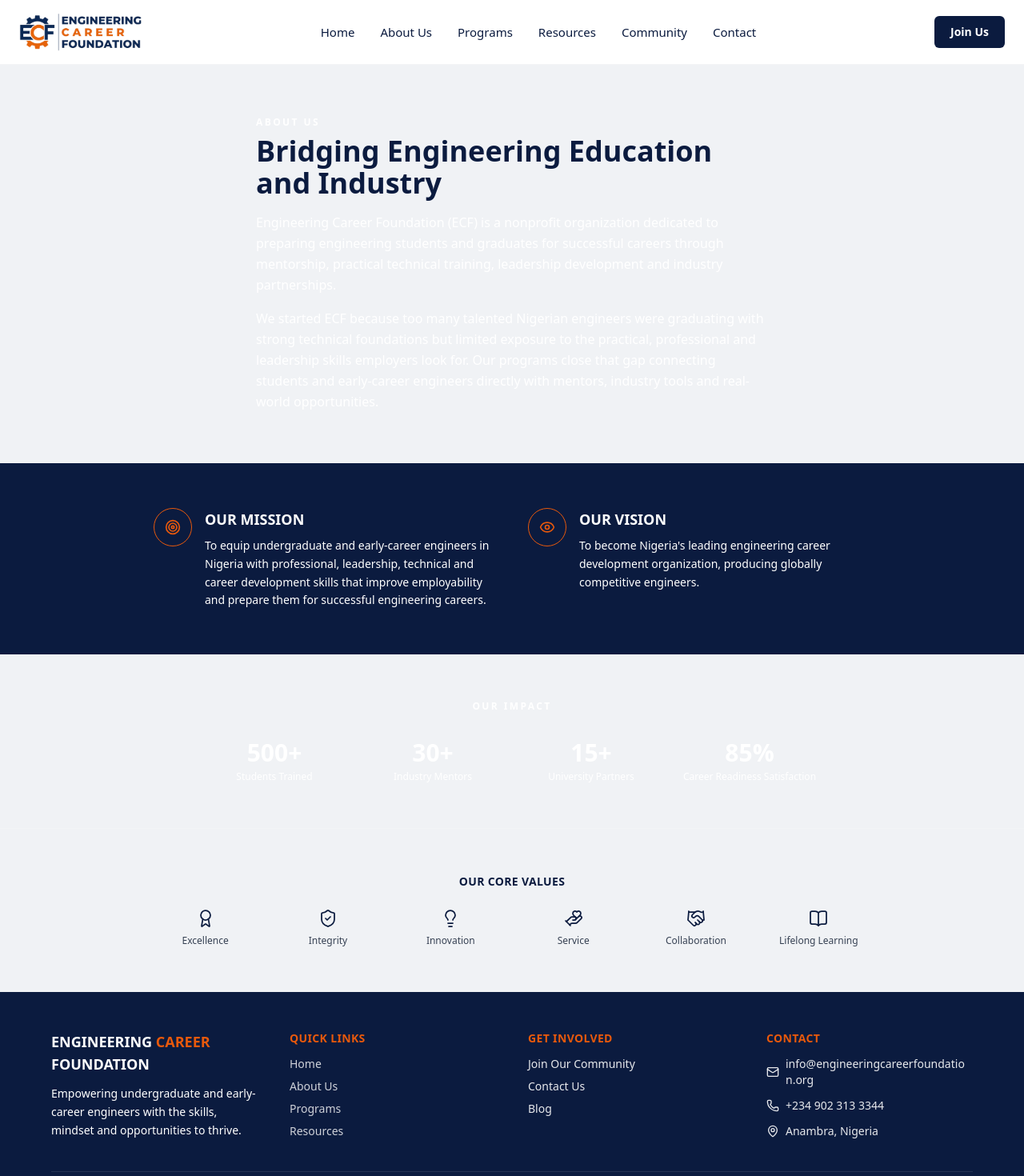
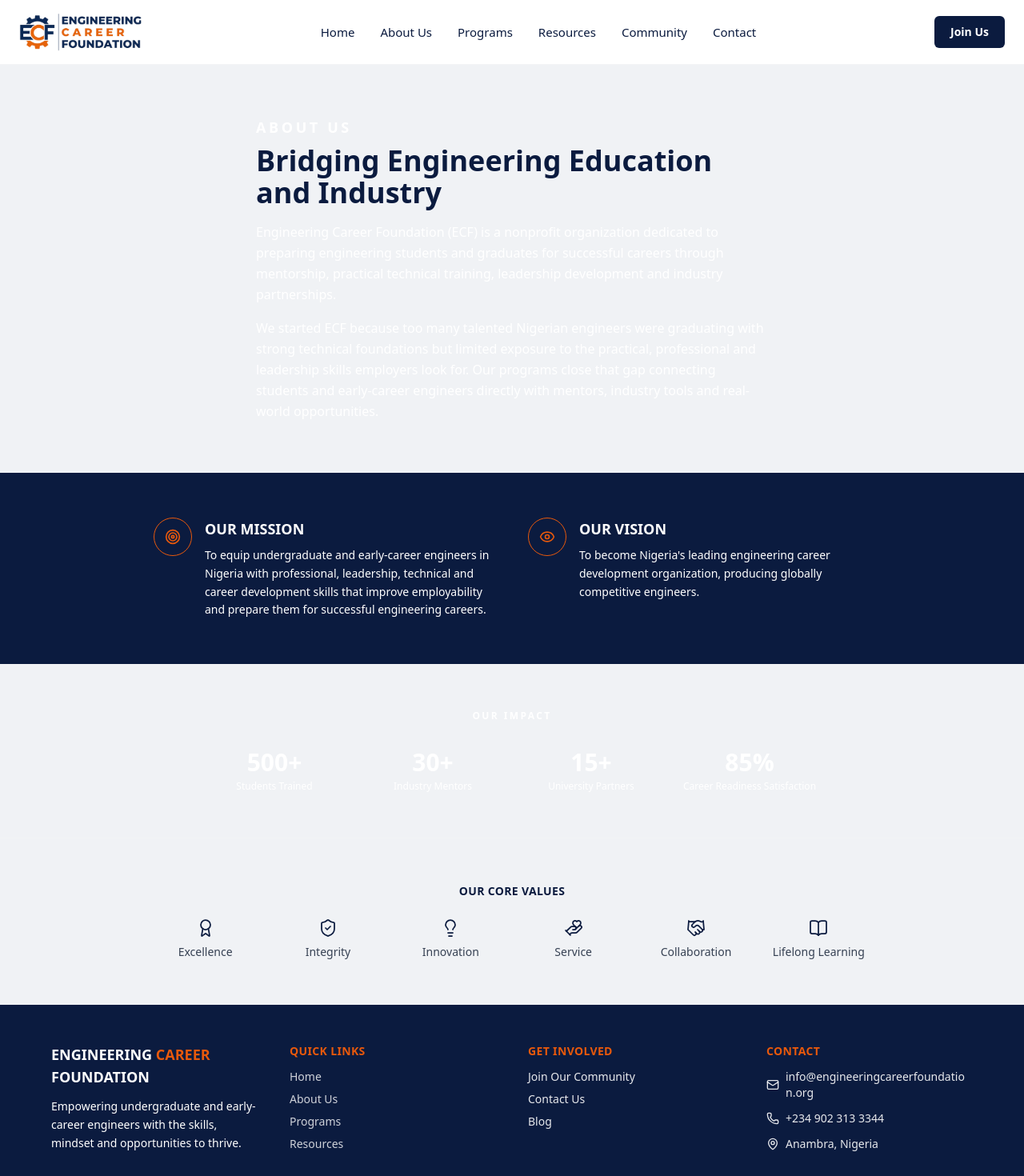
Before and after one commit to Techiechiemelum/engineering-career-foundation, a Next.js app: page /about in a window 1280 px wide. Shown: the top 1470 px of the page at 80% size. Built offline with nearby package versions, Linux system fonts and the light colour scheme.

Commit message:
Update About page and increase eyebrow label sizes

```diff
--- a/app/about/page.tsx
+++ b/app/about/page.tsx
@@ -27,7 +27,7 @@
       <Navbar />
 
       <section className="px-6 sm:px-10 lg:px-16 py-16 max-w-3xl mx-auto">
-        <p className="text-xs font-bold tracking-[0.2em] text-gold">ABOUT US</p>
+        <p className="text-lg font-bold tracking-[0.2em] text-gold">ABOUT US</p>
         <h1 className="mt-2 text-4xl sm:text-4xl font-extrabold text-navy">
           Bridging Engineering Education and Industry
         </h1>
@@ -101,7 +101,7 @@
           {VALUES.map(({ icon: Icon, label }) => (
             <div key={label} className="flex flex-col items-center gap-2 text-center">
               <Icon className="h-6 w-6 text-navy" strokeWidth={1.75} />
-              <span className="text-xs font-medium text-gray-700">{label}</span>
+              <span className="text-sm font-medium text-gray-700">{label}</span>
             </div>
           ))}
         </div>
```
